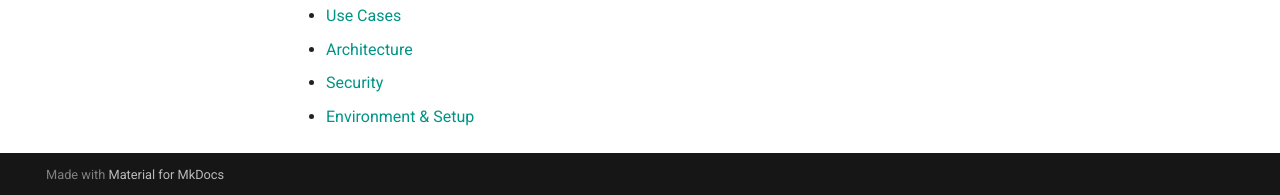
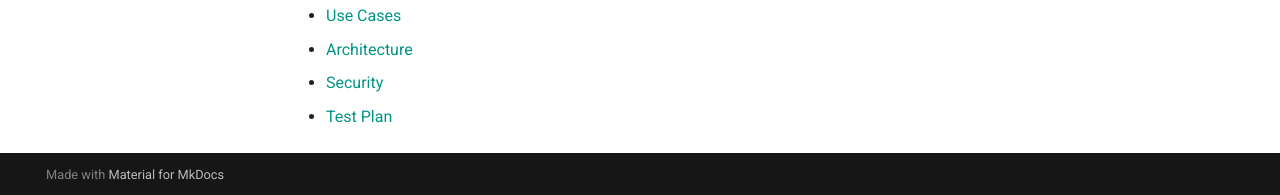
Before and after one commit to manav-gkmit/kya-saabzi-docs, an MkDocs documentation site: the page built from docs/index.md, in a window 1280 px wide and 900 px high, scrolled down 1216 px. Shown: the part 702-897 px from the top of the window. Built offline with MkDocs 1.6.1 and Material for MkDocs 9.7.7, drawn with Linux system fonts in a browser that asks for light colours; comment, search, counter and statistics services are not loaded.

Commit message:
Update index.md

```diff
--- a/docs/index.md
+++ b/docs/index.md
@@ -3,7 +3,7 @@
 **Kya Saabzi** is a simple dish recommendation app that aims to solve your everyday problem of
 > *"Aaj kya banau?"*
 
-[Click here](https://github.com/manav-gkmit/kya-saabzi-backend) to get started on how to use this app and download this for yourself.
+[Click here](setup/backend.md) to get started on how to use this app and download this for yourself.
 
 ---
 
@@ -62,4 +62,4 @@ With these features, Kya Saabzi brings structure and simplicity to meal planning
 - [Use Cases](use-cases/functional.md)
 - [Architecture](architecture/aws.md)
 - [Security](architecture/auth.md)
-- [Environment & Setup](setup/backend.md)
+- [Test Plan](test-plan/plan.md)
```
